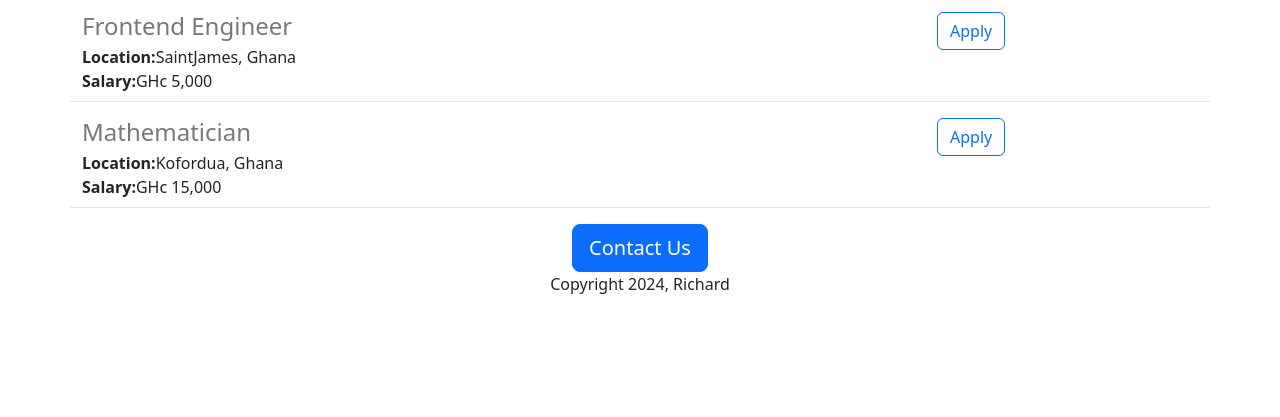
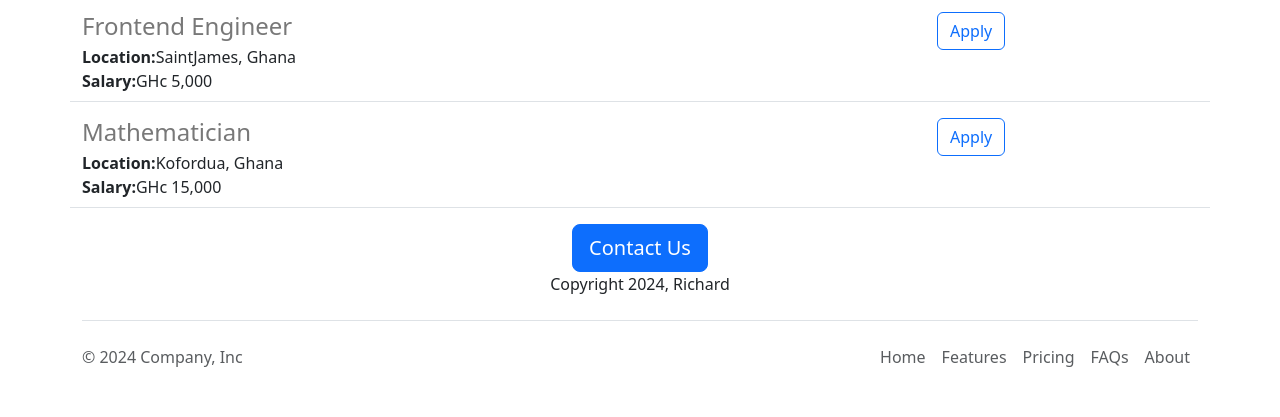
Before and after one commit to rgmarfo/Richard-careers-website, a Flask app: page / in a window 1280 px wide. Shown: the part 1138-1555 px from the top of the page. Before the commit the page ends 1432 px from the top, so only its background shows below. Run offline with Flask 3, Linux system fonts and the light colour scheme.

Commit message:
footer and other changes

```diff
--- /dev/null
+++ b/templates/footer.html
@@ -0,0 +1,17 @@
+<div class="container">
+    <footer class="d-flex flex-wrap justify-content-between align-items-center py-3 my-4 border-top">
+      <p class="col-md-4 mb-0 text-body-secondary">&copy; 2024 Company, Inc</p>
+
+      <a href="/" class="col-md-4 d-flex align-items-center justify-content-center mb-3 mb-md-0 me-md-auto link-body-emphasis text-decoration-none">
+        <svg class="bi me-2" width="40" height="32"><use xlink:href="#bootstrap"/></svg>
+      </a>
+
+      <ul class="nav col-md-4 justify-content-end">
+        <li class="nav-item"><a href="#" class="nav-link px-2 text-body-secondary">Home</a></li>
+        <li class="nav-item"><a href="#" class="nav-link px-2 text-body-secondary">Features</a></li>
+        <li class="nav-item"><a href="#" class="nav-link px-2 text-body-secondary">Pricing</a></li>
+        <li class="nav-item"><a href="#" class="nav-link px-2 text-body-secondary">FAQs</a></li>
+        <li class="nav-item"><a href="#" class="nav-link px-2 text-body-secondary">About</a></li>
+      </ul>
+    </footer>
+  </div>
--- a/templates/home.html
+++ b/templates/home.html
@@ -65,6 +65,7 @@
         </div>
 
     </div>
+    {% include 'footer.html' %}
 
   </body>
 </html>
```
